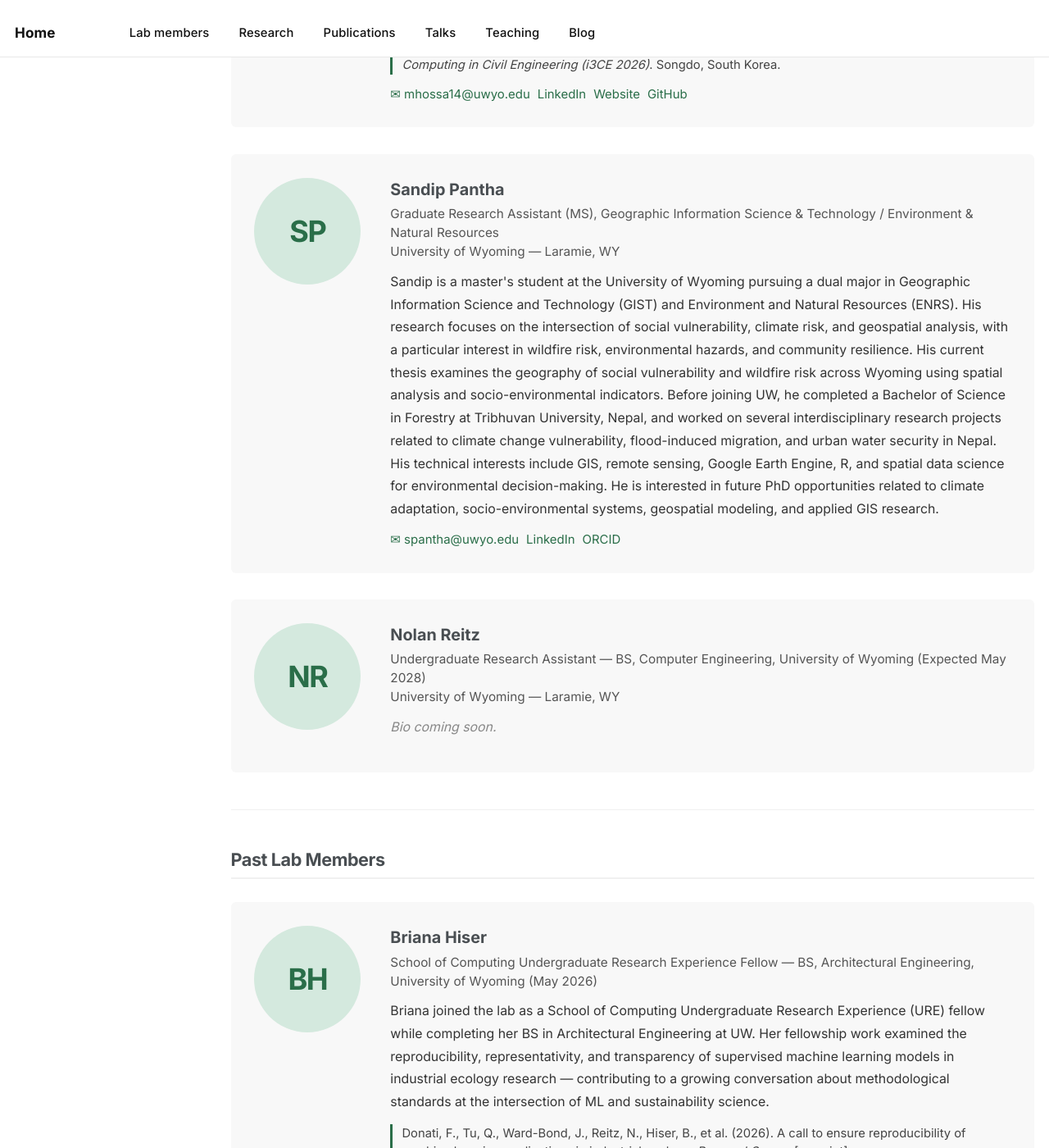
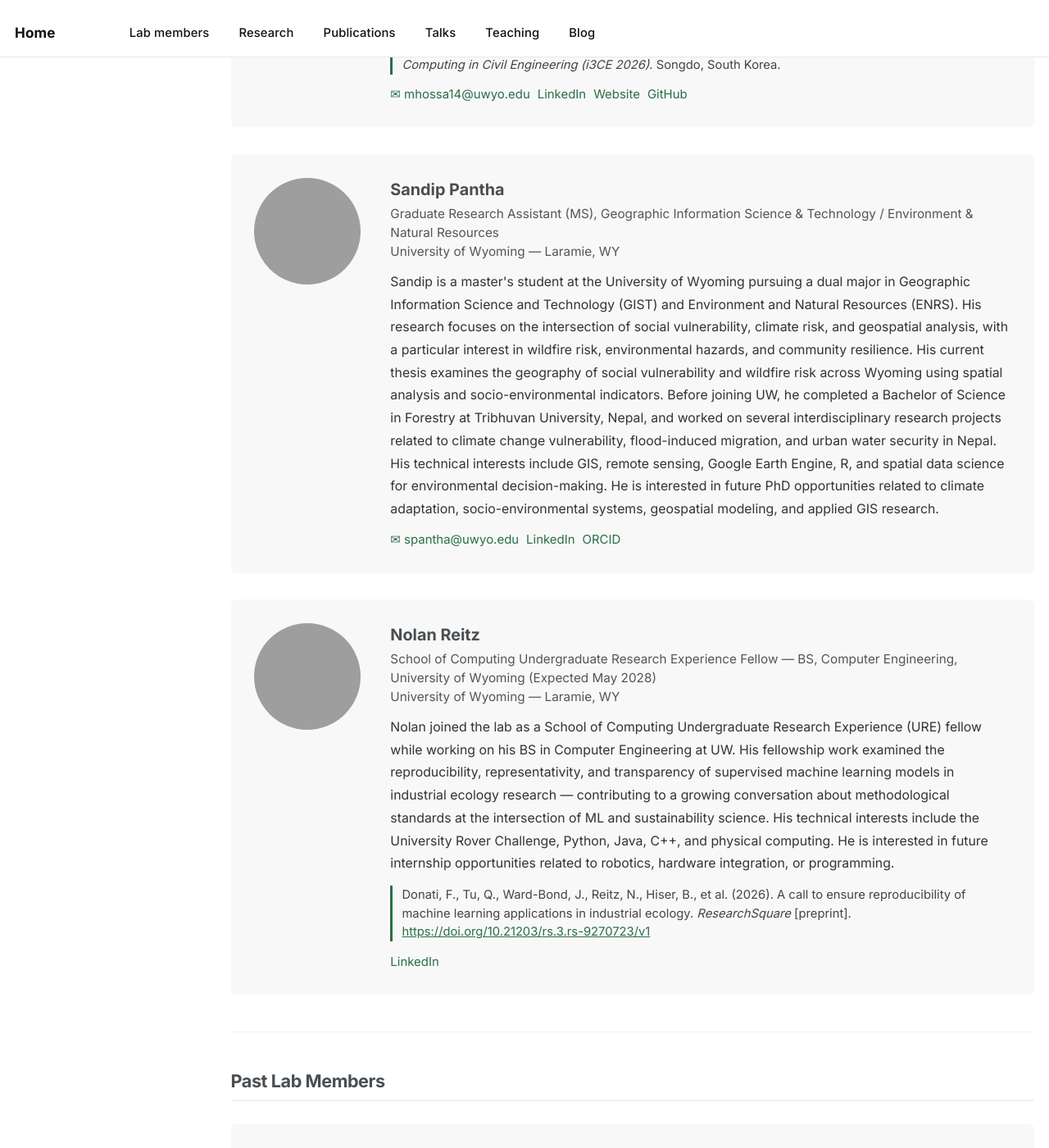
Before and after one commit to jkhawes/jkhawes.github.io, a Jekyll site: the page built from _pages/lab-members.md, in a window 1280 px wide and 1400 px high, scrolled down 1313 px. Shown: the whole window at 82% size. Built offline with Jekyll 4.4.1, drawn with Linux system fonts in a browser that asks for light colours; grey boxes are pictures that could not be loaded.

Commit message:
Update lab members and card aesthetics

```diff
--- a/_pages/lab-members.md
+++ b/_pages/lab-members.md
@@ -128,7 +128,7 @@ redirect_from:
 
 <!-- Md. Ismail Hossain -->
 <div class="hes-member-card">
-  <div class="hes-avatar-placeholder" aria-label="Md. Ismail Hossain">IH</div>
+  <img class="hes-member-card__avatar" src="/images/ismail-hossain.jpg" alt="Md. Ismail Hossain">
   <div>
     <div class="hes-member-card__name">Md. Ismail Hossain</div>
     <p class="hes-member-card__title">Graduate Research Assistant (MS), Geospatial Information Science &amp; Technology<br>University of Wyoming &mdash; Laramie, WY</p>
@@ -145,7 +145,7 @@ redirect_from:
 
 <!-- Sandip Pantha -->
 <div class="hes-member-card">
-  <div class="hes-avatar-placeholder" aria-label="Sandip Pantha">SP</div>
+  <img class="hes-member-card__avatar" src="/images/sandip-pantha.jpg" alt="Sandip Pantha">
   <div>
     <div class="hes-member-card__name">Sandip Pantha</div>
     <p class="hes-member-card__title">Graduate Research Assistant (MS), Geographic Information Science &amp; Technology / Environment &amp; Natural Resources<br>University of Wyoming &mdash; Laramie, WY</p>
@@ -161,11 +161,15 @@ redirect_from:
 
 <!-- Nolan Reitz -->
 <div class="hes-member-card">
-  <div class="hes-avatar-placeholder" aria-label="Nolan Reitz">NR</div>
+  <img class="hes-member-card__avatar" src="/images/nolan-reitz.jpg" alt="Nolan Reitz">
   <div>
     <div class="hes-member-card__name">Nolan Reitz</div>
-    <p class="hes-member-card__title">Undergraduate Research Assistant &mdash; BS, Computer Engineering, University of Wyoming (Expected May 2028)<br>University of Wyoming &mdash; Laramie, WY</p>
-    <p class="hes-member-card__bio" style="color:#888; font-style:italic;">Bio coming soon.</p>
+    <p class="hes-member-card__title">School of Computing Undergraduate Research Experience Fellow &mdash; BS, Computer Engineering, University of Wyoming (Expected May 2028)<br>University of Wyoming &mdash; Laramie, WY</p>
+    <p class="hes-member-card__bio">Nolan joined the lab as a School of Computing Undergraduate Research Experience (URE) fellow while working on his BS in Computer Engineering at UW. His fellowship work examined the reproducibility, representativity, and transparency of supervised machine learning models in industrial ecology research &mdash; contributing to a growing conversation about methodological standards at the intersection of ML and sustainability science. His technical interests include the University Rover Challenge, Python, Java, C++, and physical computing. He is interested in future internship opportunities related to robotics, hardware integration, or programming.</p>
+    <div class="hes-member-card__pub">Donati, F., Tu, Q., Ward-Bond, J., Reitz, N., Hiser, B., et al. (2026). A call to ensure reproducibility of machine learning applications in industrial ecology. <em>ResearchSquare</em> [preprint]. <a href="https://doi.org/10.21203/rs.3.rs-9270723/v1" target="_blank">https://doi.org/10.21203/rs.3.rs-9270723/v1</a></div>
+    <div class="hes-member-card__links">
+      <a href="https://www.linkedin.com/in/nolan-reitz-221618383" target="_blank">LinkedIn</a>
+    </div>
   </div>
 </div>
 
--- a/_pages/research-explore.html
+++ b/_pages/research-explore.html
@@ -78,9 +78,10 @@ author_profile: false
 .theme-card:hover {
   border-color: #2a6e49;
   box-shadow: 0 2px 8px rgba(0,0,0,0.07);
-  text-decoration: none;
+  text-decoration: none !important;
   color: inherit;
 }
+.theme-card:hover .theme-card__title { text-decoration: underline; }
 .theme-card__status {
   font-size: 0.62rem;
   font-weight: 700;
--- a/_pages/research-status.html
+++ b/_pages/research-status.html
@@ -99,9 +99,10 @@ author_profile: false
 .status-project:hover {
   border-color: #2a6e49;
   box-shadow: 0 2px 8px rgba(0,0,0,0.07);
-  text-decoration: none;
+  text-decoration: none !important;
   color: inherit;
 }
+.status-project:hover .status-project__title { text-decoration: underline; }
 .status-project__years {
   font-size: 0.78rem;
   font-weight: 700;
--- a/_pages/research-topics.html
+++ b/_pages/research-topics.html
@@ -67,9 +67,10 @@ author_profile: false
 .theme-card:hover {
   border-color: #2a6e49;
   box-shadow: 0 2px 8px rgba(0,0,0,0.07);
-  text-decoration: none;
+  text-decoration: none !important;
   color: inherit;
 }
+.theme-card:hover .theme-card__title { text-decoration: underline; }
 .theme-card__status {
   font-size: 0.62rem;
   font-weight: 700;
--- a/_pages/research.html
+++ b/_pages/research.html
@@ -37,9 +37,10 @@ author_profile: false
 .browse-card:hover {
   border-color: #2a6e49;
   box-shadow: 0 3px 12px rgba(0,0,0,0.08);
-  text-decoration: none;
+  text-decoration: none !important;
   color: inherit;
 }
+.browse-card:hover .browse-card__title { text-decoration: underline; }
 
 .browse-card__icon {
   font-size: 1.8rem;
```
